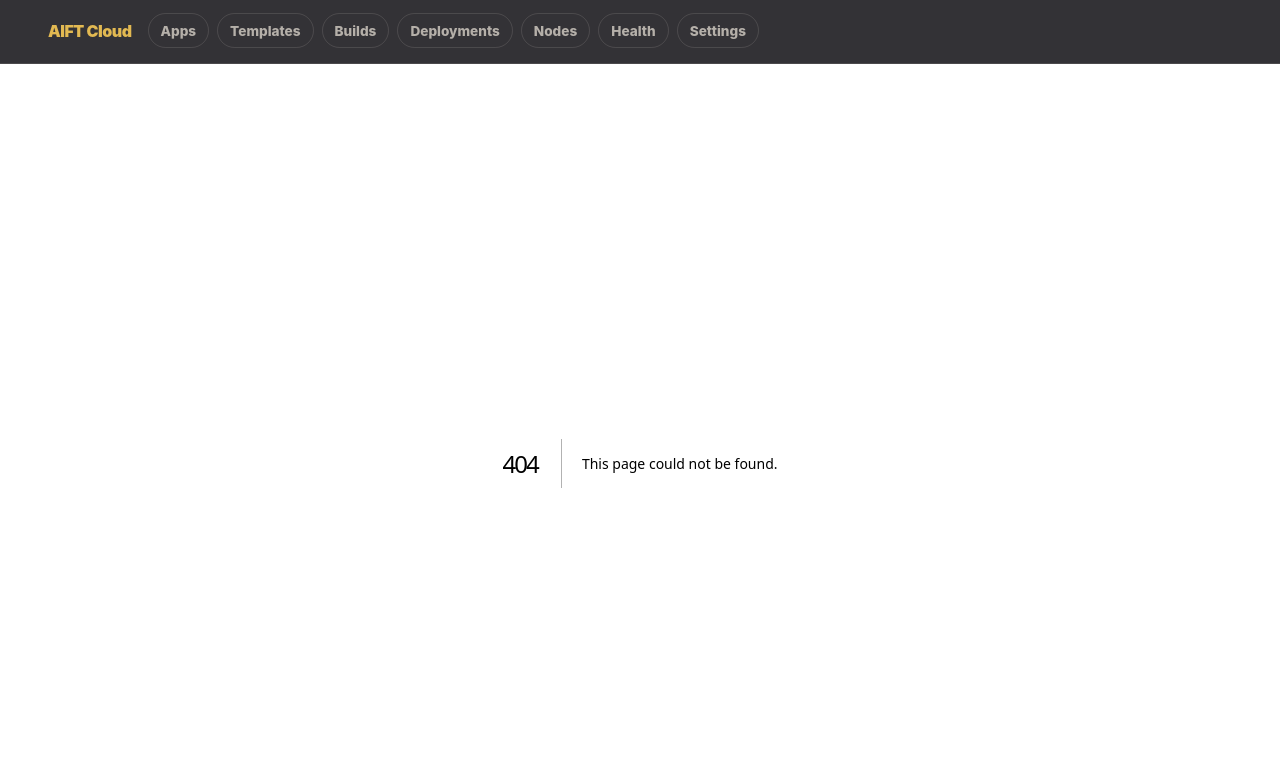
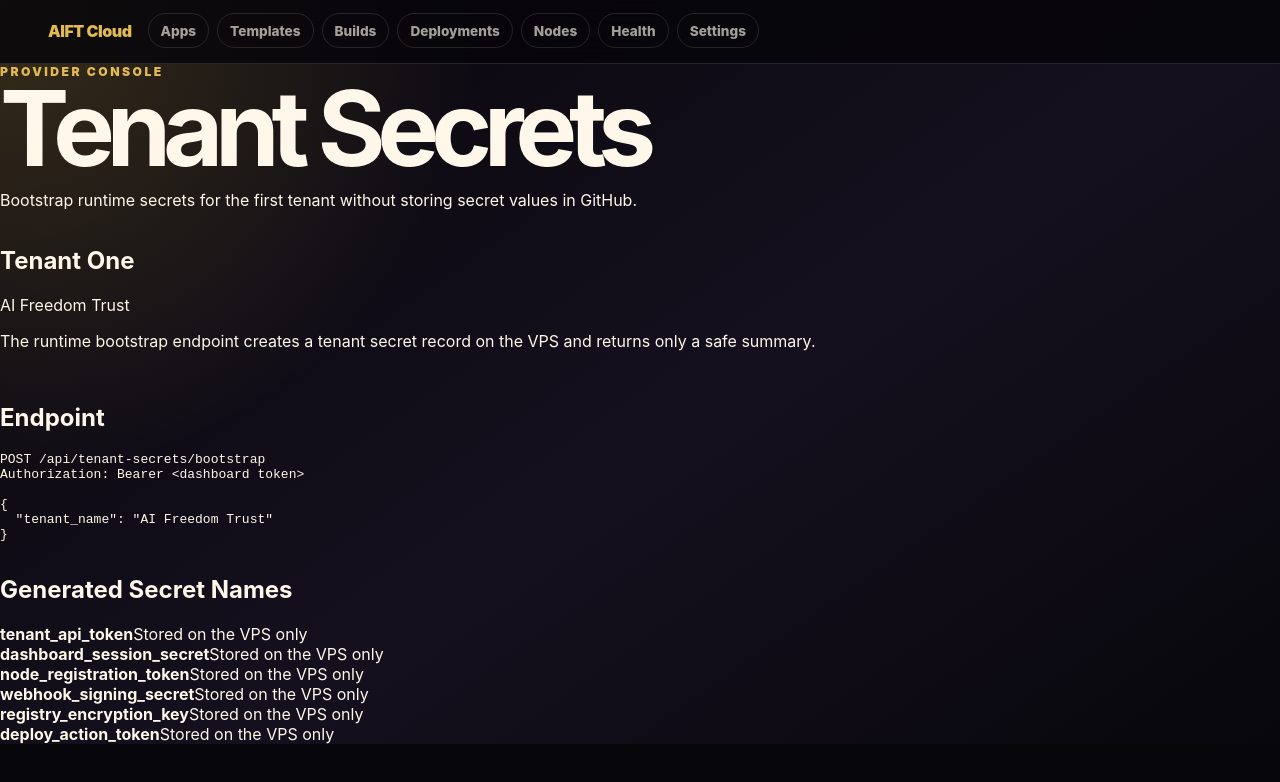
Before and after one commit to AIFreedomTrustFederation/VPS, a Next.js app in the folder apps/aift-dashboard/: page /provider/secrets in a window 1280 px wide. Before the commit this address had no page. Shown: the top 782 px of the page. Built offline with nearby package versions, Linux system fonts and the light colour scheme.

Commit message:
Add provider tenant secrets page

```diff
--- /dev/null
+++ b/apps/aift-dashboard/app/provider/secrets/page.tsx
@@ -0,0 +1,52 @@
+export default function ProviderSecretsPage() {
+  return (
+    <main className="page-shell">
+      <section className="hero-card">
+        <p className="eyebrow">Provider Console</p>
+        <h1>Tenant Secrets</h1>
+        <p>
+          Bootstrap runtime secrets for the first tenant without storing secret values in GitHub.
+        </p>
+      </section>
+
+      <section className="grid two">
+        <div className="panel-card">
+          <h2>Tenant One</h2>
+          <p className="muted">AI Freedom Trust</p>
+          <p>
+            The runtime bootstrap endpoint creates a tenant secret record on the VPS and returns only a safe summary.
+          </p>
+        </div>
+
+        <div className="panel-card">
+          <h2>Endpoint</h2>
+          <pre>{`POST /api/tenant-secrets/bootstrap
+Authorization: Bearer <dashboard token>
+
+{
+  "tenant_name": "AI Freedom Trust"
+}`}</pre>
+        </div>
+      </section>
+
+      <section className="panel-card">
+        <h2>Generated Secret Names</h2>
+        <div className="stack-list">
+          {[
+            'tenant_api_token',
+            'dashboard_session_secret',
+            'node_registration_token',
+            'webhook_signing_secret',
+            'registry_encryption_key',
+            'deploy_action_token',
+          ].map((name) => (
+            <div className="row-card" key={name}>
+              <strong>{name}</strong>
+              <span>Stored on the VPS only</span>
+            </div>
+          ))}
+        </div>
+      </section>
+    </main>
+  );
+}
```
